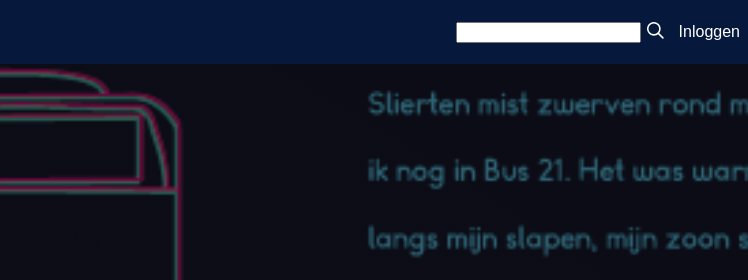
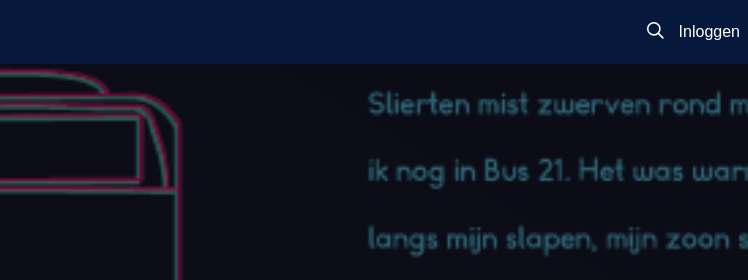
Before and after one commit to qiubee/eurostories, a plain HTML site: page index.html in a window 1280 px wide. Shown: the top 280 px of the page, 532-1280 px from the left. Drawn offline with Linux system fonts and the light colour scheme; a web font is replaced by a local one.

Commit message:
Update style.css

```diff
--- a/css/stylesheet.css
+++ b/css/stylesheet.css
@@ -108,7 +108,7 @@ body > header > a > img {
     margin: 0.5em 1em 0.5em 0.5em;
 }
 
-/input[type="search"] {
+input[type="search"] {
     height: 1.4em;
     max-width: 11.5em;
     width: 0%;
@@ -117,6 +117,9 @@ body > header > a > img {
     font-size: 1em;
     border: none;
     border-radius: 0;
+    -webkit-appearance: none;
+    -moz-appearance: none;
+    appearance: none;
     border-bottom: 0.15em solid transparent;
     background-color: rgba(0, 0, 0, 0.0);
     color: #FFF;
```
